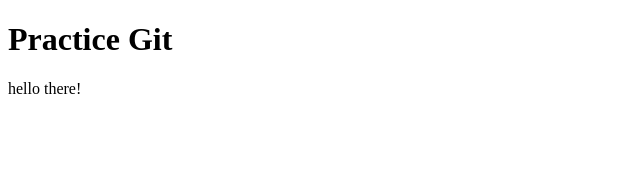
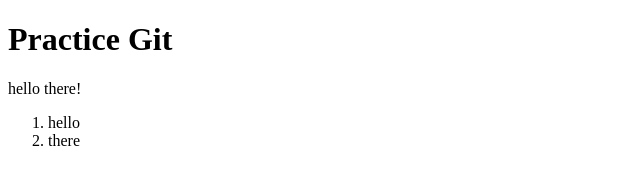
Before and after one commit to mektefaie/git-test, a plain HTML site: page index.html in a window 1280 px wide. Shown: the whole page, without its empty margins (0-640 px from the left). Drawn offline with Linux system fonts and the light colour scheme.

Commit message:
third commit

```diff
--- a/index.html
+++ b/index.html
@@ -1,13 +1,20 @@
 <!DOCTYPE html>
 <html lang="en">
+
 <head>
     <meta charset="UTF-8">
     <meta http-equiv="X-UA-Compatible" content="IE=edge">
     <meta name="viewport" content="width=device-width, initial-scale=1.0">
     <title>Git Practice</title>
 </head>
+
 <body>
     <h1>Practice Git</h1>
     <p>hello there!</p>
+    <ol>
+        <li>hello</li>
+        <li>there</li>
+    </ol>
 </body>
+
 </html>
```
